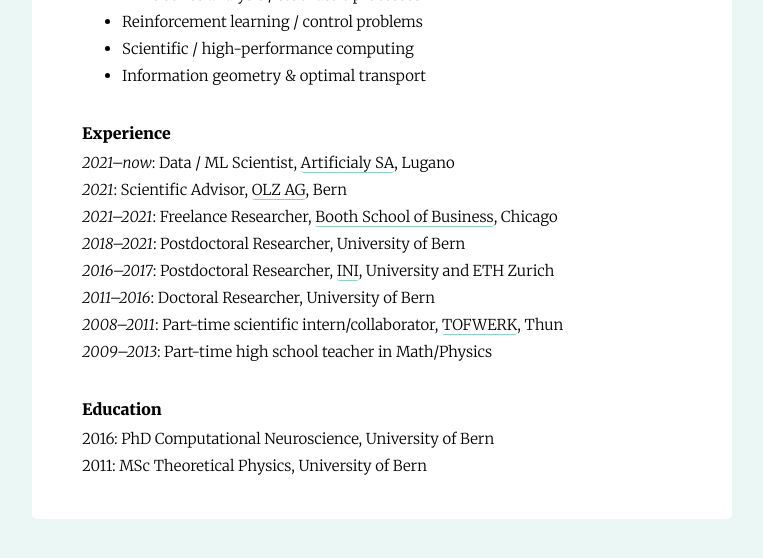
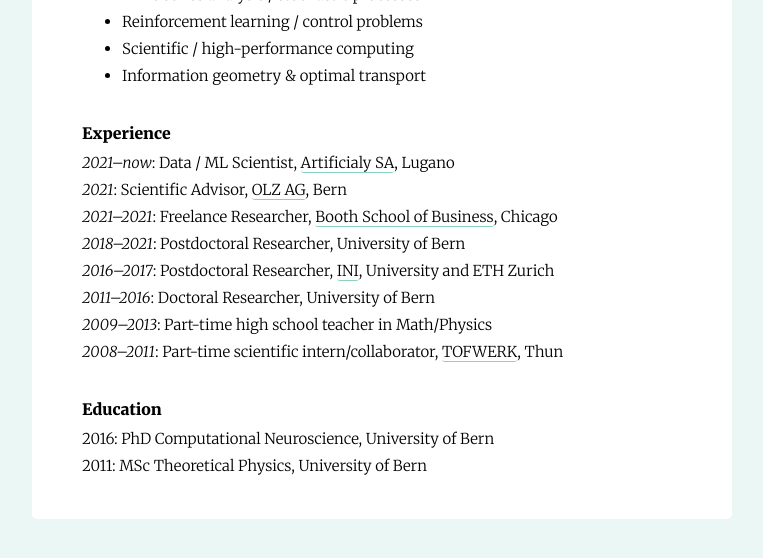
Before and after one commit to simsurace/simsurace.github.io, a Jekyll site: the page built from index.md, in a window 1280 px wide, cut to the strip 247-1545 px from the top of the page. Shown: the top 558 px of the strip, without its empty margins (258-1021 px from the left). Built offline with Jekyll 4.4.1, drawn with Linux system fonts in a browser that asks for light colours.

Commit message:
Change order in CV

```diff
--- a/index.md
+++ b/index.md
@@ -23,8 +23,8 @@ title: home
 *2018--2021*: Postdoctoral Researcher, University of Bern
 *2016--2017*: Postdoctoral Researcher, [INI](https://www.ini.uzh.ch/en.html), University and ETH Zurich
 *2011--2016*: Doctoral Researcher, University of Bern
+*2009--2013*: Part-time high school teacher in Math/Physics
 *2008--2011*: Part-time scientific intern/collaborator, [TOFWERK](https://www.tofwerk.com/), Thun
-*2009--2013*: Part-time high school teacher in Math/Physics
 
 ## Education
 2016: PhD Computational Neuroscience, University of Bern
```
